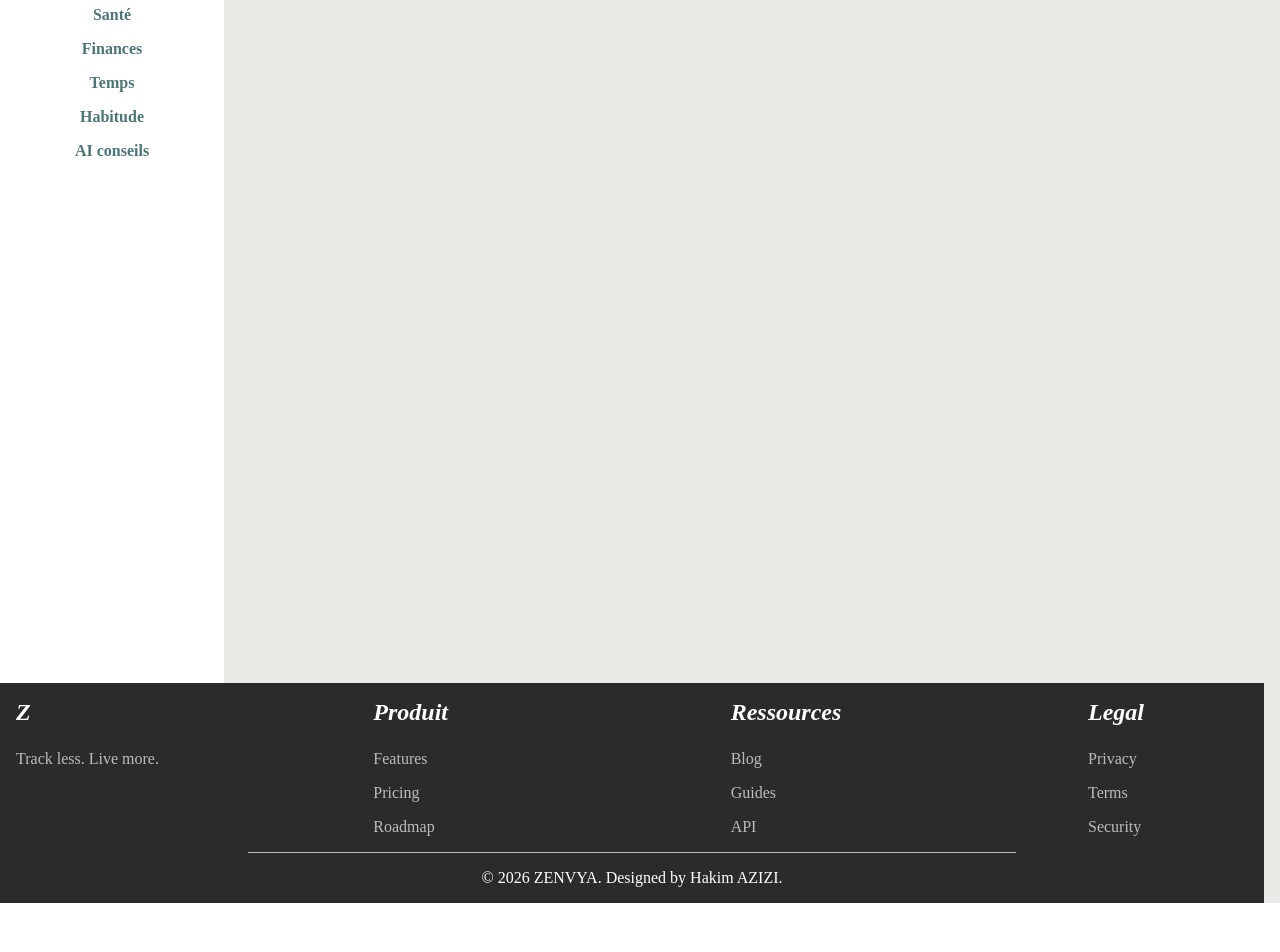
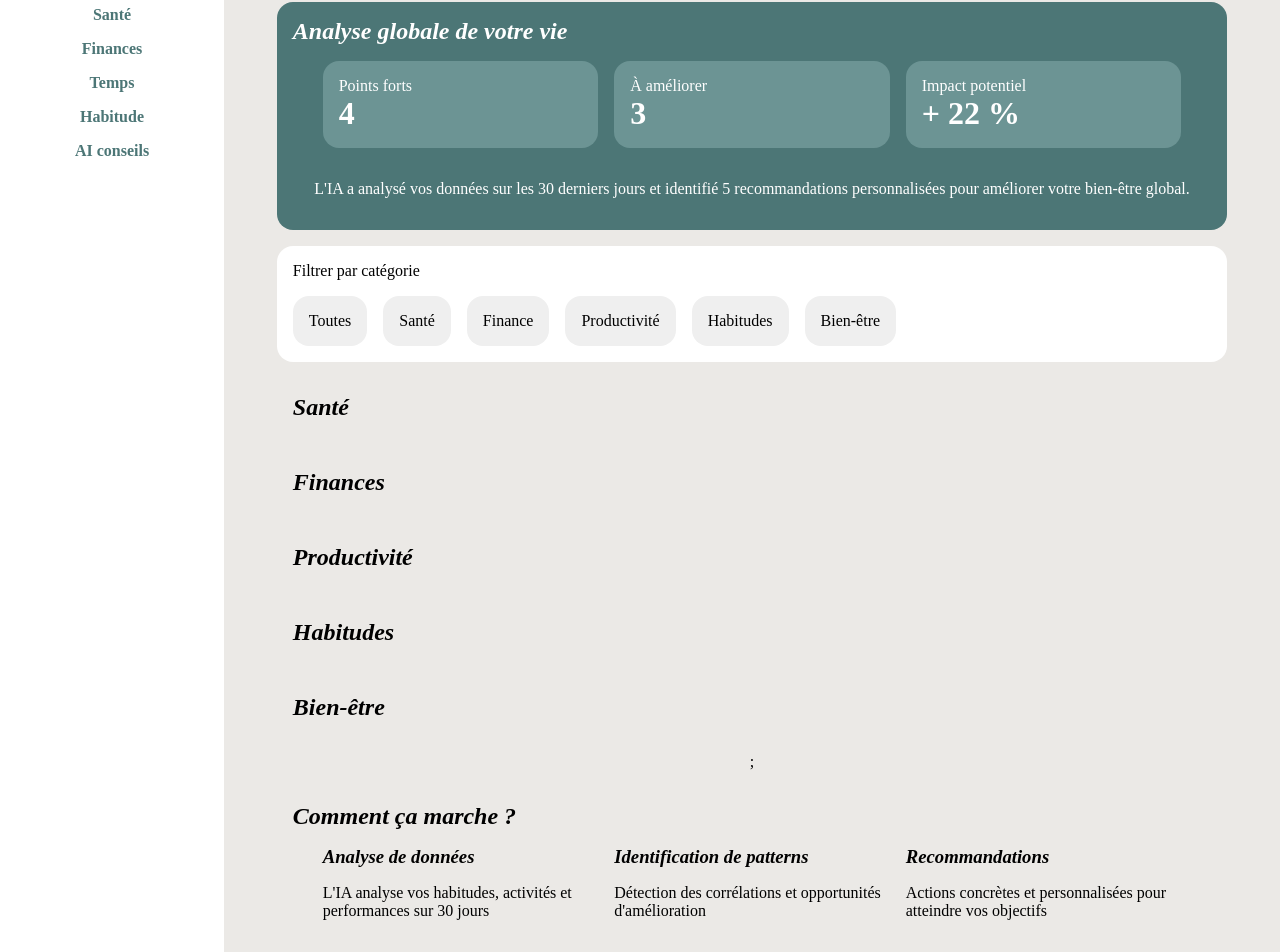
Before and after one commit to hakim-azizi/zenvya, a React (Vite) app: page /ai-consulting in a window 1280 px wide. Shown: the part 117-1069 px from the top of the page. Before the commit the page ends 1020 px from the top, so only its background shows below. Built offline with nearby package versions, Linux system fonts and the light colour scheme.

Commit message:
End of the dashboard page and creation of the ai-consulting page

```diff
--- /dev/null
+++ b/src/component/AIFinance.tsx
@@ -0,0 +1,9 @@
+function AiFinance() {
+  return (
+    <section>
+<h2>Finances</h2>
+<article></article>
+    </section>
+  );
+}
+export default AiFinance;
--- /dev/null
+++ b/src/component/AIProductivity.tsx
@@ -0,0 +1,9 @@
+function AIProductivity() {
+  return (
+    <section>
+<h2>Productivit&eacute;</h2>
+<article></article>
+    </section>
+  );
+}
+export default AIProductivity;
--- /dev/null
+++ b/src/component/AiHabits.tsx
@@ -0,0 +1,9 @@
+function AiHabits() {
+  return (
+    <section>
+<h2>Habitudes</h2>
+<article></article>
+    </section>
+  );
+}
+export default AiHabits;
--- /dev/null
+++ b/src/component/AiHealth.tsx
@@ -0,0 +1,9 @@
+function AiHealth() {
+  return (
+    <section>
+<h2>Sant&eacute;</h2>
+<article></article>
+    </section>
+  );
+}
+export default AiHealth;
--- /dev/null
+++ b/src/component/AiWellBeing.tsx
@@ -0,0 +1,9 @@
+function AiWellBeing() {
+  return (
+    <section>
+<h2>Bien-&ecirc;tre</h2>
+<article></article>
+    </section>
+  );
+}
+export default AiWellBeing;
--- a/src/component/Menu.tsx
+++ b/src/component/Menu.tsx
@@ -24,10 +24,10 @@ function Menu() {
       if (!menu) return;
 
       setWindowWidth(window.matchMedia("(min-width: 801px)").matches);
-      if (window.matchMedia("(min-width: 801px)").matches) { console.log('je suis dans le if');
+      if (window.matchMedia("(min-width: 801px)").matches) {
         menu.style.visibility = "visible";
         menu.style.marginTop = '0';
-      } else { console.log('je suis dans le else');
+      } else {
       if (value === 1) {
         menu.style.visibility = "visible";
         menu.style.marginTop='80px';
--- a/src/pages/AiConsulting.tsx
+++ b/src/pages/AiConsulting.tsx
@@ -1,8 +1,87 @@
+import {Fragment, useState} from 'react';
+
+import AiHealth from '../component/AiHealth';
+import AiFinance from '../component/AIFinance';
+import AIProductivity from '../component/AIProductivity';
+import AiHabits from '../component/AiHabits';
+import AiWellBeing from '../component/AiWellBeing';
+
+import '../style/AiConsulting.css';
+
 function AiConsulting() {
+  type Choice = "All" | "Health" | "Finance" | "Productivity" | "Habits" | "Well-being";
+  const [selectChoice,setSelectChoice]=useState<Choice>('All');
+
+  const choice = (value:Choice)=>{
+    setSelectChoice(value);
+  };
+
+  const choiceArray = {
+  'Health': <AiHealth />,
+  'Finance': <AiFinance />,
+  'Productivity': <AIProductivity />,
+  'Habits': <AiHabits />,
+  'Well-being': <AiWellBeing />
+};
+//  console.log('tableau',choiceArray[selectChoice])
   return (
-    <header>
-<h1>Recommandations IA</h1>
-    </header>
+    <div className="content content-dashboard content-ai">
+      <header>
+        <h1>Recommandations IA</h1>
+        <p>Conseils personnalis&eacute;s bas&eacute;s sur l'analyse de vos donn&eacute;es</p>
+      </header>
+      <section className="information ">
+        <h2>Analyse globale de votre vie</h2>
+        <article className='three-parts'>
+          <p>Points forts</p>
+          <p>4</p>
+        </article>
+        <article className='three-parts'>
+          <p>À am&eacute;liorer</p>
+          <p>3</p>
+        </article>
+        <article className='three-parts'>
+          <p>Impact potentiel</p>
+          <p>+ 22 %</p>
+        </article>
+        <p>L'IA a analys&eacute; vos donn&eacute;es sur les 30 derniers jours et identifi&eacute; 5 recommandations personnalis&eacute;es pour am&eacute;liorer votre bien-être global.</p>
+      </section>
+      <section className='filter'>
+        <p>Filtrer par cat&eacute;gorie</p>
+        <button onClick={()=>{choice('All')}}>Toutes</button>
+        <button onClick={()=>{choice('Health')}}>Sant&eacute;</button>
+        <button onClick={()=>{choice('Finance')}}>Finance</button>
+        <button onClick={()=>{choice('Productivity')}}>Productivit&eacute;</button>
+        <button onClick={()=>{choice('Habits')}}>Habitudes</button>
+        <button onClick={()=>{choice('Well-being')}}>Bien-&ecirc;tre</button>
+      </section>
+      {selectChoice === "All" ?
+      Object.entries(choiceArray).map(([key, choiceMap]) => (
+      <Fragment key={key}>
+        {choiceMap}
+      </Fragment>
+    )) :(
+    <Fragment>
+      {choiceArray[selectChoice]}
+    </Fragment>
+  )
+   };
+   <section className='functioning'>
+        <h2>Comment &ccedil;a marche ?</h2>
+        <article className='three-parts'>
+          <h3>Analyse de données</h3>
+          <p>L'IA analyse vos habitudes, activités et performances sur 30 jours</p>
+        </article>
+        <article className='three-parts'>
+          <h3>Identification de patterns</h3>
+          <p>Détection des corrélations et opportunités d'amélioration</p>
+        </article>
+        <article className='three-parts'>
+          <h3>Recommandations</h3>
+          <p>Actions concrètes et personnalisées pour atteindre vos objectifs</p>
+        </article>
+      </section>
+</div>
    );
 }
 export default AiConsulting;
--- /dev/null
+++ b/src/style/AiConsulting.css
@@ -0,0 +1,51 @@
+.content-ai > section {
+    display: flex;
+    flex-wrap: wrap;
+    padding: 1em;
+    border-radius: 1em;
+    width: 90%;
+}
+.content-ai > section > h2 {
+    width: 100%;
+}
+.content-ai > .information {
+    justify-content: center;
+    background-color: #4C7676;
+    color: #FFF;
+}
+.content-ai > .information > .three-parts {
+    background: #6c9494;
+}
+.content-ai > .information > .three-parts > p {
+margin: 0;
+}
+.content-ai > .information > .three-parts > p:last-child {
+    font-weight: bold;
+    font-size: 2em;
+}
+.filter {
+    gap: 1em;
+    background: #FFF;
+}
+.filter > p {
+    width: 100%;
+    margin: 0;
+}
+.filter > button {
+    border: none;
+    padding: 1em;
+    border-radius: 1em;
+    font-size: 1em;
+}
+.filter > button:focus {
+    background: #6c9494;
+    color: #FFF;
+}
+.functioning {
+    justify-content: center;
+    gap: 1em;
+}
+.functioning > article {
+    width: 30%;
+    min-width: 15em;
+}
```
